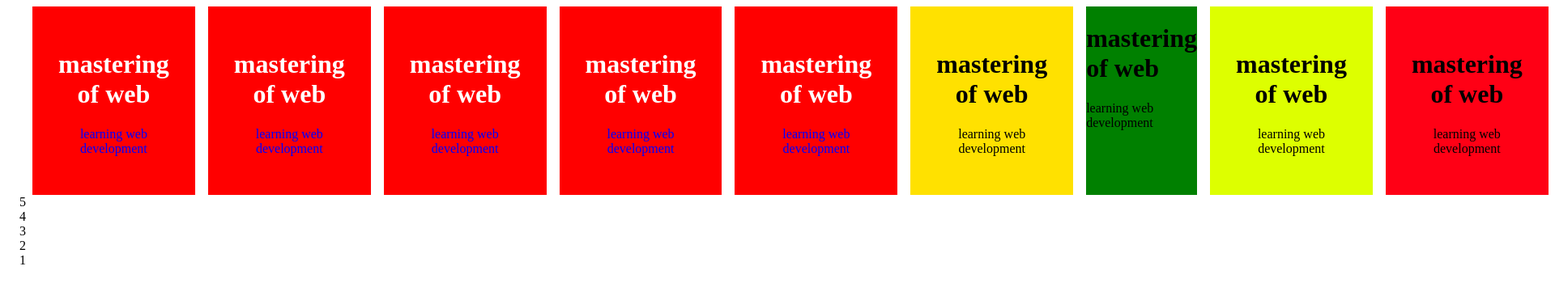
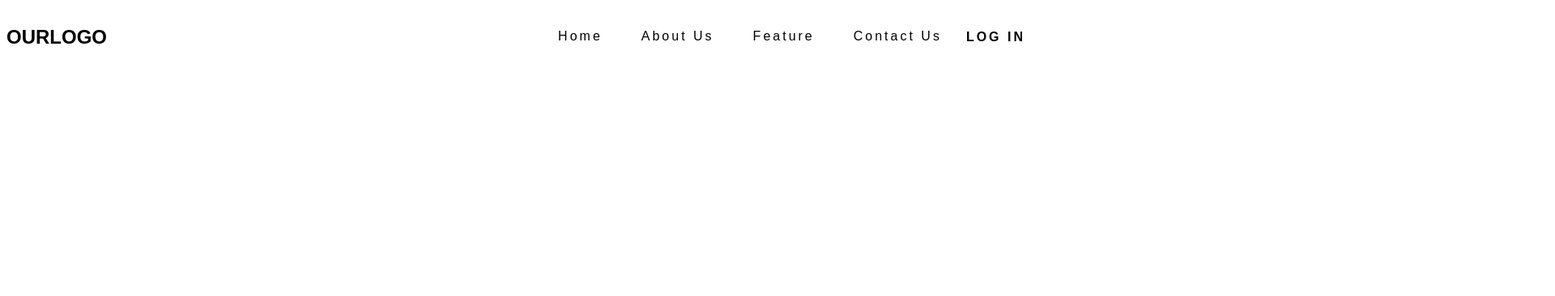
Before and after one commit to Abbeylingy/box, a plain HTML site: page index.html in a window 1280 px wide. Shown: the top 366 px of the page at 81% size, 1920 px wide, since content can reach past the window. Drawn offline with Linux system fonts and the light colour scheme.

Commit message:
:white_check_mark: basic structure

```diff
--- a/index.html
+++ b/index.html
@@ -1,5 +1,6 @@
 <!DOCTYPE html>
 <html lang="en">
+
 <head>
    <meta charset="UTF-8">
    <meta name="viewport" content="width=device-width, initial-scale=1.0">
@@ -7,76 +8,30 @@
    <link rel="stylesheet" href="./styles.css">
 
 </head>
+
 <body>
    <div class='box'>
-<div class="box1">
+      <div>
+         <nav>
 
-    <h1>mastering of web</h1>
-    <p>learning web development</p>
+            <div class="our-logo">
+               <p>OURLOGO</p>
             </div>
 
-    <div class="box1">
-        <h1>mastering of web</h1>
-    <p>learning web development</p>
-    </div>
 
-    <div class="box1">
-        <h1>mastering of web</h1>
-    <p>learning web development</p>
-    </div>
 
-   <div class="box1">
-<h1>mastering of web</h1>
-<P>learning web development</P>
-   </div>
+            <ul class="nav-link">
+               <li>Home</li>
+               <li>About Us</li>
+               <li>Feature</li>
+               <li>Contact Us</li>
 
-<div class='box2'>
-    <h1>mastering of web</h1>
-    <p>learning web development</p>
-</div>
-
-   <div class="box3">
-    <h1>mastering of web</h1>
-    <p>learning web development</p>
-   </div>
-
-   <div class="box4 mixedcolor">
-
-   <h1>mastering of web</h1>
-   <p>learning web development</p>
-   </div>
-
-   <div class="box5">
-    <h1>mastering of web</h1>
-    <p>learning web development</p>
-   </div>
-
-   <div class="box6">
-    <h1>mastering of web</h1>
-    <p>learning web development</p>
-   </div>
-
-   <div class="mixedcolor box7">
-    <h1>mastering of web</h1>
-    <p>learning web development</p>
+               <button> <a href="https://facebook.com">log in</a> </button>
+            </ul>
+         </nav>
       </div>
    </div>
 
-   <div class="one">
-5
-   </div>
+</body>
 
-   <div class="two">
-4
-   </div>
-   <div class="three">
-3
-   </div>
-   <div class="four">
-2
-   </div>
-   <div class="five">
-1
-   </div>
-</body>
 </html>
--- a/styles.css
+++ b/styles.css
@@ -1,62 +1,44 @@
-div{margin-left: 1rem;}
 
-.box{
-    display :flex;
-   flex-direction: row;
-}
-body{ width: 100%;
 
+
+.nav-link{
+    display: flex;
+    list-style: none;
 }
 
-.box1{ text-align: center;
-    width: 100%;
-    padding: 2rem;
-    background-color: #ff0000;
+nav li{
+padding-left: 1.5rem;
+padding-right: 1.5rem;
+font-size: 1rem;
+letter-spacing: 3px;
+font-family: sans-serif;
+font-weight: 400;
 }
 
-
-.box1 h1{
-    color: white;
-
+nav{
+    width: 100%;
+    display: flex;
+    justify-content: space-between;
+    align-items: center;
 }
 
-.box1 p{
-    color:blue;
+.our-logo{
+    font-size: 1.5rem;
+    font-weight: 700;
+    line-height: 27px;
+    font-family: sans-serif;
 }
 
-.box2{ text-align: center;
-    padding: 2rem;
-    background-color: rgb(255, 0, 0);
-}
-.box2 h1{
-    color: white;
+button {
+    background-color: transparent;
+    border: none;
 }
 
-.box2 p{
-    color:blue;
+button a{
+    text-decoration: none;
+    color: black;
+    font-size: 1rem;
+    text-transform: uppercase;
+    letter-spacing: 3px;
+    font-weight: 700;
 }
-
-.box3{ text-align: center;
-    padding: 2rem;
-    background-color: rgb(255, 225, 0);
-}
-.boxs{ text-align: center;
-    padding: 2rem;
-    background-color: rgb(255, 0, 251);
-}
-.box5{ text-align: center;
-    padding: 2rem;
-    background-color: rgb(221, 255, 0);
-}
-.box6{ text-align: center;
-    padding: 2rem;
-    background-color: rgb(255, 0, 21);
-}
-.box7{ text-align: center;
-    padding: 2rem;
-    background-color: red;
-}
-.mixedcolor{
-    background-color: green;
-
-}
```
Lines whose indentation alone changed are shown as unchanged.
